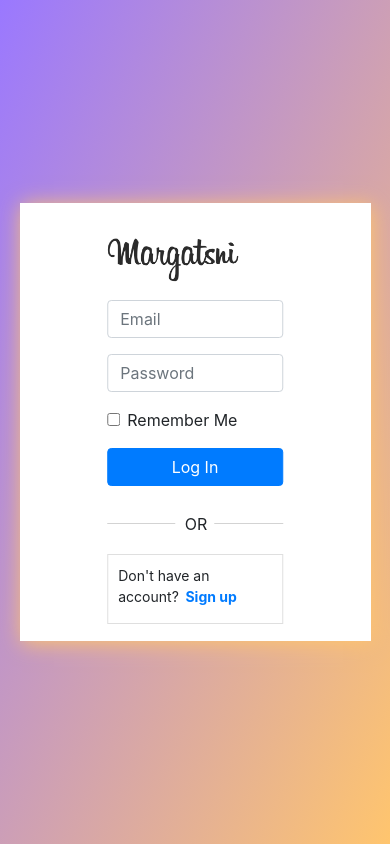
After one commit to GrishonNganga/Desiiignr, a Django app: template insta/templates/registration/login.html in a window 390 px wide. The commit adds this page. Run offline with Django 3.2, Linux system fonts and the light colour scheme; the template is opened without the code that fills it, so the values that code supplies are empty; some libraries are stand-ins or nearby versions.

Commit message:
Add complete sexy login for both mobile and desktop

```diff
--- a/Margatsni/settings.py
+++ b/Margatsni/settings.py
@@ -37,7 +37,7 @@ INSTALLED_APPS = [
     'django.contrib.sessions',
     'django.contrib.messages',
     'django.contrib.staticfiles',
-    'insta'
+    'insta',
 ]
 
 MIDDLEWARE = [
--- a/Margatsni/urls.py
+++ b/Margatsni/urls.py
@@ -14,10 +14,11 @@ Including another URLconf
     2. Add a URL to urlpatterns:  path('blog/', include('blog.urls'))
 """
 from django.contrib import admin
-from django.urls import path, include
+from django.conf.urls import url, include
 
 urlpatterns = [
-    path('admin/', admin.site.urls),
-    path('', include('insta.urls') ),
-    path('home', include('insta.urls'))
+    url('admin/', admin.site.urls),
+    url(r'^accounts/', include('registration.backends.simple.urls')),
+    url('', include('insta.urls') ),
+    url('home', include('insta.urls'))
 ]
--- /dev/null
+++ b/insta/static/css/registration/base.css
@@ -0,0 +1,121 @@
+html{
+    height: 100%;
+}
+body{
+    margin: 0%;
+    height: 100%;
+    background-repeat: no-repeat;
+    background-image: linear-gradient(to bottom right, #9a78ff, #ffc56e);
+}
+.cover-div{
+    display: none;
+}
+.cover-div-sm{
+    display: flex;
+    align-items: center;
+    justify-content: center;
+    height: 100%;
+}
+.cover{
+    display: flex;
+    width: 90%;
+    background-color: white;
+    z-index: 1000;
+    box-shadow: 2px 2px 20px #ffc56e;
+    top: 40%;
+}
+.logo{
+    margin-left: 50%;
+    transform: translateX(-50%);
+
+}
+.logo img{
+    width: 75%;
+    margin-top: 20%;
+    margin-bottom: 10%;
+}
+.signup{
+    width: 100%;
+    margin-bottom: 15%;
+}
+.line{
+    float: left;
+    margin-top: 6%;
+    width: 41%;
+    border-top: 1.5px solid lightgray;
+}
+
+.signup-box{
+    font-size: 14px;
+    padding: 10px 10px 0px 10px;
+    border-radius: 0em;
+    margin-bottom: 10%;
+}
+.line{
+    float: left;
+    margin-top: 6%;
+    width: 39%;
+    border-top: 1.5px solid lightgray;
+}
+.right{
+    float: right;
+}
+.or{
+    margin-top: -25px;
+    text-align: center;
+}
+.or-div{
+    margin-bottom: 10%;
+}
+.text-blue{
+    color: #007BFF;
+    font-weight: bold;
+}
+@media screen and (min-width: 600px){
+
+    .cover-div-sm{
+        display: none;
+    }
+    .cover-div{
+        display: flex;
+        align-items: center;
+        justify-content: center;
+        height: 100%;
+    }
+    .cover{
+        display: flex;
+        width: 450px;
+        height: 500px;
+        background-color: white;
+        z-index: 1000;
+        box-shadow: 2px 2px 20px #ffc56e;
+        align-self: center;
+
+    }
+    .image img{
+        width: 350px;
+        height: 450px;
+    }
+    .logo{
+        margin-left: 50%;
+        transform: translateX(-50%);
+
+    }
+    .logo img{
+        width: 200px;
+        margin-bottom: 17%;
+        margin-top: 17%;
+
+    }
+    .signup-box{
+        margin-bottom: 0px;
+    }
+    .signup{
+        width: 100%;
+        margin-bottom: 15%;
+    }
+    .line{
+        width: 41%;
+
+    }
+}
--- a/insta/templates/base.html
+++ b/insta/templates/base.html
@@ -21,8 +21,9 @@
     <script src="https://code.jquery.com/jquery-3.5.1.slim.min.js" integrity="sha384-DfXdz2htPH0lsSSs5nCTpuj/zy4C+OGpamoFVy38MVBnE+IbbVYUew+OrCXaRkfj" crossorigin="anonymous"></script>
     <script src="https://cdn.jsdelivr.net/npm/popper.js@1.16.1/dist/umd/popper.min.js" integrity="sha384-9/reFTGAW83EW2RDu2S0VKaIzap3H66lZH81PoYlFhbGU+6BZp6G7niu735Sk7lN" crossorigin="anonymous"></script>
     <script src="https://stackpath.bootstrapcdn.com/bootstrap/4.5.2/js/bootstrap.min.js" integrity="sha384-B4gt1jrGC7Jh4AgTPSdUtOBvfO8shuf57BaghqFfPlYxofvL8/KUEfYiJOMMV+rV" crossorigin="anonymous"></script>
+    <script src="{% static 'js/base.js' %}"></script>
 </body>
-<script src="{% static 'js/base.js' %}"></script>
+
 {% block scripts %}
 
     {% endblock %}
--- /dev/null
+++ b/insta/templates/registration/base.html
@@ -0,0 +1,24 @@
+{% load static %}
+<!DOCTYPE html>
+<html lang="en">
+<head>
+    <meta charset="UTF-8">
+    <meta name="viewport" content="width=device-width, initial-scale=1.0">
+    <link rel="stylesheet" href="https://stackpath.bootstrapcdn.com/bootstrap/4.5.2/css/bootstrap.min.css" integrity="sha384-JcKb8q3iqJ61gNV9KGb8thSsNjpSL0n8PARn9HuZOnIxN0hoP+VmmDGMN5t9UJ0Z" crossorigin="anonymous">
+    <link href="https://fonts.googleapis.com/icon?family=Material+Icons" rel="stylesheet">
+    <link rel="stylesheet" href=" {% static 'css/registration/base.css' %}">
+    <title>Sign Up</title>
+</head>
+<body>
+
+    {% block content %}
+
+    {% endblock %}
+
+    <script src="https://code.jquery.com/jquery-3.5.1.slim.min.js" integrity="sha384-DfXdz2htPH0lsSSs5nCTpuj/zy4C+OGpamoFVy38MVBnE+IbbVYUew+OrCXaRkfj" crossorigin="anonymous"></script>
+    <script src="https://cdn.jsdelivr.net/npm/popper.js@1.16.1/dist/umd/popper.min.js" integrity="sha384-9/reFTGAW83EW2RDu2S0VKaIzap3H66lZH81PoYlFhbGU+6BZp6G7niu735Sk7lN" crossorigin="anonymous"></script>
+    <script src="https://stackpath.bootstrapcdn.com/bootstrap/4.5.2/js/bootstrap.min.js" integrity="sha384-B4gt1jrGC7Jh4AgTPSdUtOBvfO8shuf57BaghqFfPlYxofvL8/KUEfYiJOMMV+rV" crossorigin="anonymous"></script>
+    <script src="{% static 'js/registration/base.js' %}"></script>
+</body>
+
+</html>
--- /dev/null
+++ b/insta/templates/registration/login.html
@@ -0,0 +1,64 @@
+{% extends 'registration/base.html' %}
+{% load static %}
+{% block content %}
+
+<div class="cover-div">
+  <div class="image">
+    <img src="{% static 'images/cute_signup.jpg' %}" alt="">
+  </div>
+  <div class="cover">
+        <div class="logo">
+        <img src="{% static 'images/margatsni-bl.png' %}" alt="">
+        <form>
+            <div class="form-group">
+            <input type="email" class="form-control" id="email" aria-describedby="emailHelp" placeholder="Email">
+            </div>
+            <div class="form-group">
+            <input type="password" class="form-control" id="password" placeholder="Password">
+            </div>
+            <div class="form-group form-check">
+            <input type="checkbox" class="form-check-input" id="exampleCheck1">
+            <label class="form-check-label" for="exampleCheck1">Remember Me</label>
+            </div>
+            <button type="submit" class="btn btn-primary signup">Log In</button>
+            <div class="or-div">
+            <div class="line"></div><span class="or">&nbsp;  OR</span> <div class="line right"></div>
+            </div>
+
+            <div class="card signup-box">
+            <p> Don't have an account?<span class="text-blue">&nbsp; Sign up</span></p>
+            </div>
+        </form>
+        </div>
+    </div>
+</div>
+<div class="cover-div-sm">
+    <div class="cover">
+        <div class="logo">
+          <img src="{% static 'images/margatsni-bl.png' %}" alt="">
+          <form>
+            <div class="form-group">
+              <input type="email" class="form-control" id="email" aria-describedby="emailHelp" placeholder="Email">
+            </div>
+            <div class="form-group">
+              <input type="password" class="form-control" id="password" placeholder="Password">
+            </div>
+            <div class="form-group form-check">
+              <input type="checkbox" class="form-check-input" id="exampleCheck1">
+              <label class="form-check-label" for="exampleCheck1">Remember Me</label>
+            </div>
+            <button type="submit" class="btn btn-primary signup">Log In</button>
+            <div class="or-div">
+              <div class="line"></div><span class="or">&nbsp;  OR</span> <div class="line right"></div>
+            </div>
+
+            <div class="card signup-box">
+              <p> Don't have an account?<span class="text-blue">&nbsp; Sign up</span></p>
+            </div>
+          </form>
+        </div>
+    </div>
+</div>
+
+
+{% endblock %}
--- a/insta/urls.py
+++ b/insta/urls.py
@@ -1,7 +1,7 @@
-from django.urls import path, include
+from django.conf.urls import url
 from insta.views import index
 
 urlpatterns = [
-    path('', index, name='index'),
+    url('', index, name='index'),
     # path('home', home, name = 'other')
 ]
```
Also changed, not shown: db.sqlite3 (deleted), insta/static/images/margatsni-bl.png (added), insta/static/js/registration/base.js (added), insta/templates/registration/registration_form.html (added), 1 other file.
